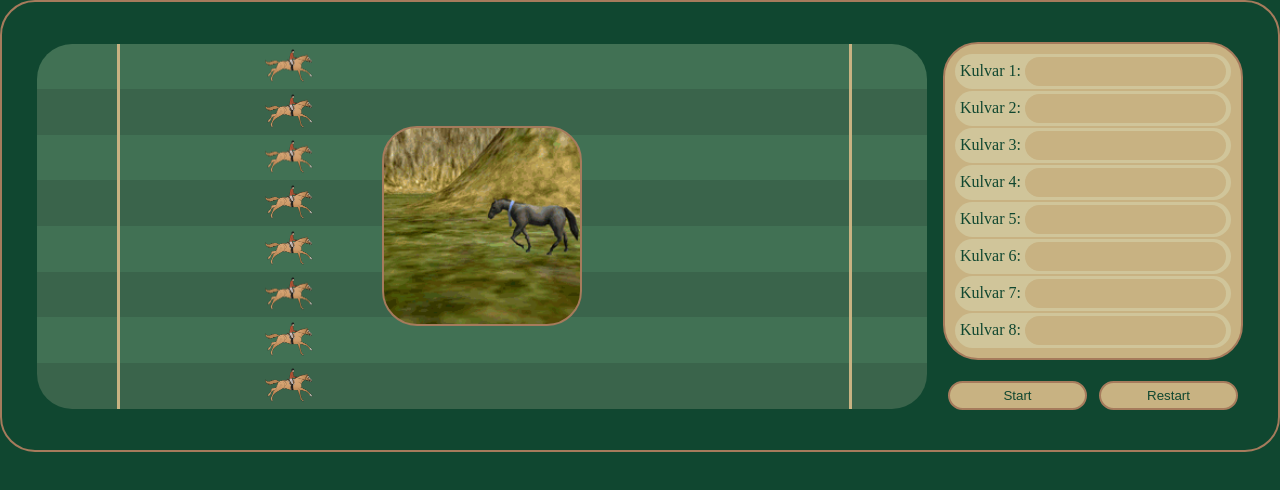
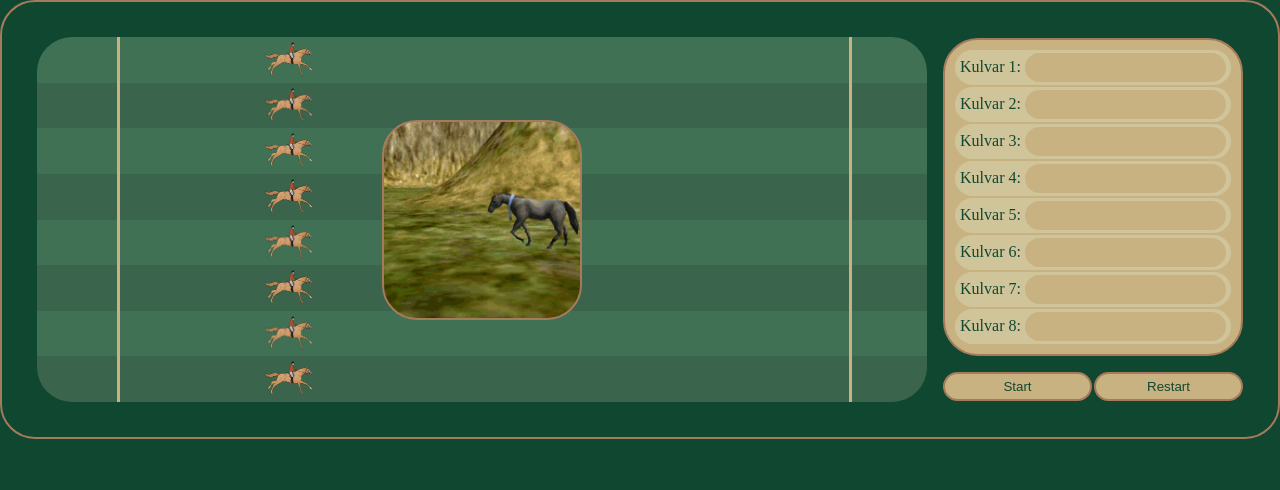
Before and after one commit to abdullahkus/wingless-birds, a Vue app: page / in a window 1280 px wide. Shown: the top 490 px of the page. Built offline with nearby package versions, Linux system fonts and the light colour scheme.

Commit message:
Race CSS rezived

```diff
--- a/src/assets/scss/components/_button.scss
+++ b/src/assets/scss/components/_button.scss
@@ -1,10 +1,9 @@
 button,
 .button {
-  @extend .margin-5;
+  @extend .border-radius;
   cursor: pointer;
   background-color: $lightBrown;
   color: $darkGreen;
   padding: 5px 10px;
   border: 2px solid $darkBrown;
-  border-radius: 32px;
 }
--- a/src/assets/scss/components/_race.scss
+++ b/src/assets/scss/components/_race.scss
@@ -33,7 +33,6 @@
 
   &__leaderboard {
     @extend .border-radius;
-    margin-top: 5px;
     padding: 10px;
     background-color: $lightBrown;
     border: 2px solid $darkBrown;
--- a/src/components/Race/RaceTrack.vue
+++ b/src/components/Race/RaceTrack.vue
@@ -6,11 +6,8 @@ import RaceLane from './RaceLane.vue';
 
 <template>
   <div class="race__track">
-
-    <!-- Countdown -->
     <RaceCountdown></RaceCountdown>
 
-    <!-- Lanes -->
     <RaceLane></RaceLane>
   </div>
 </template>
```
